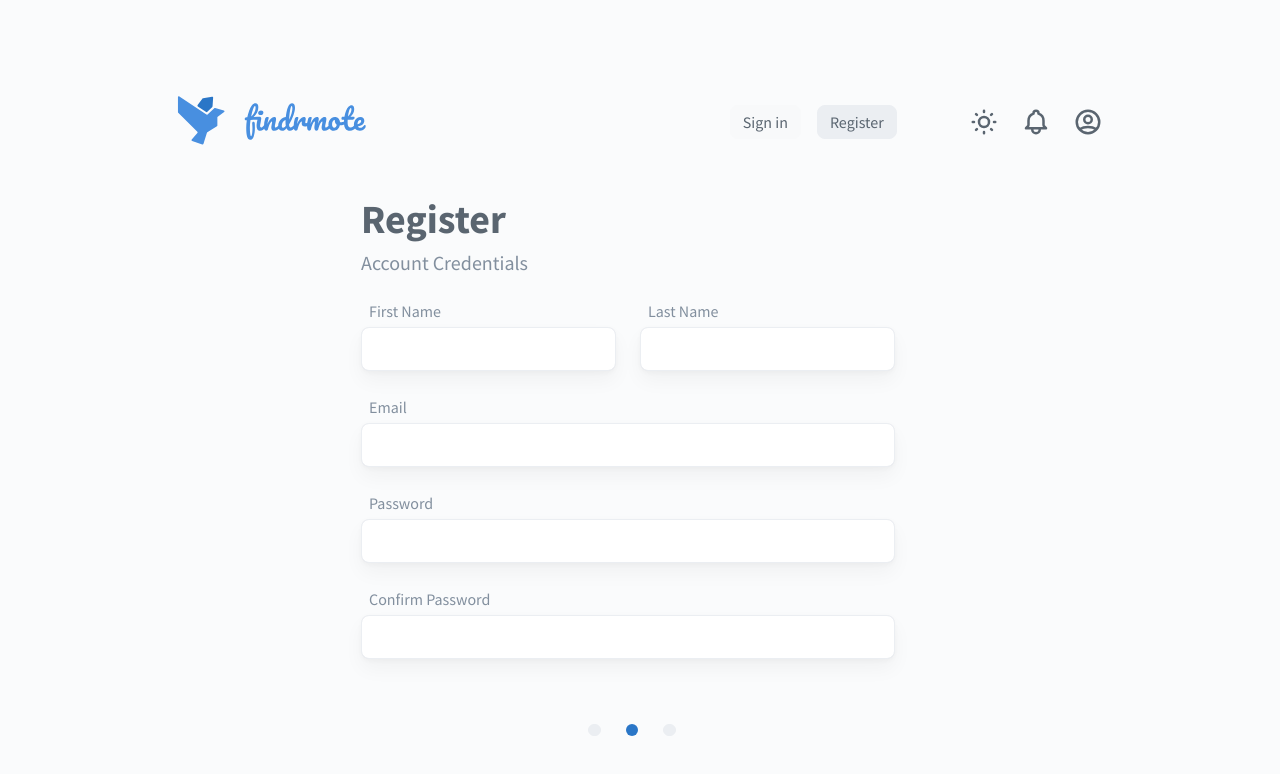
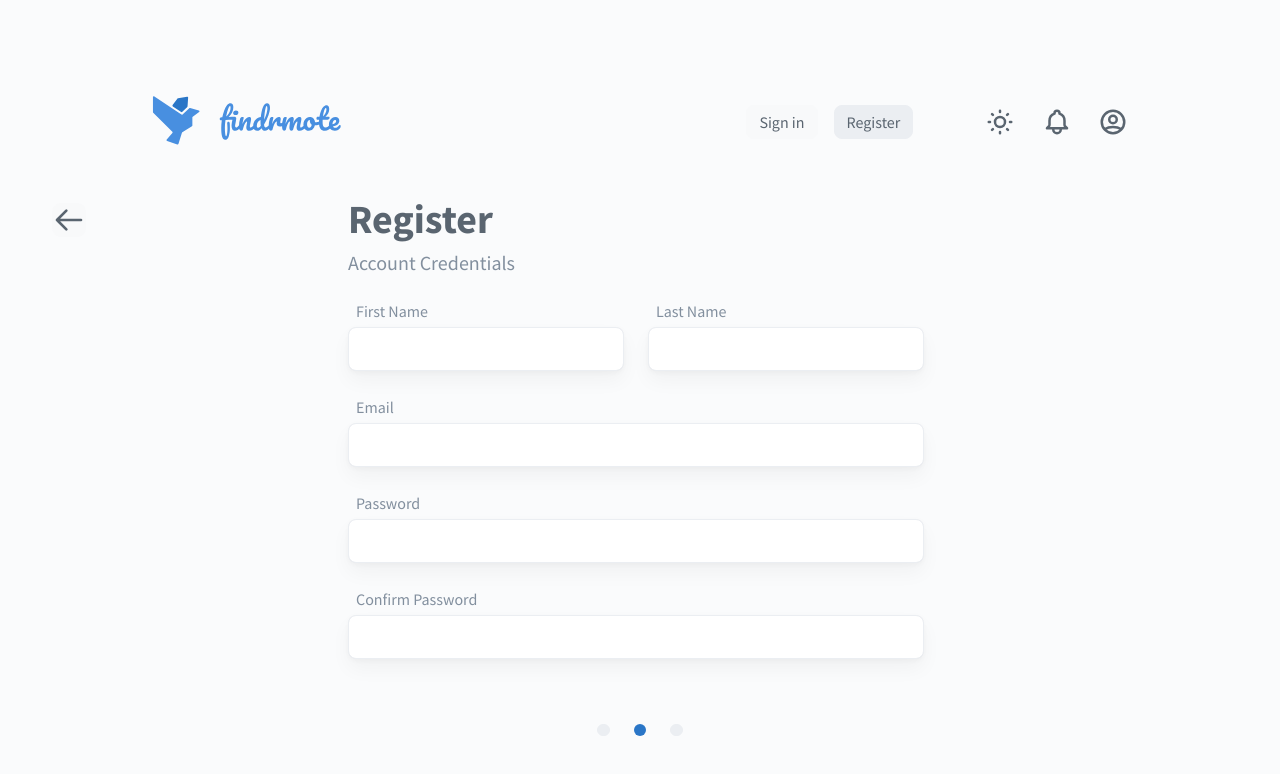
Before and after one commit to CIS-3750-Dream-Team/findrmote, a React (Create React App) app in the folder app/: page /register in a window 1280 px wide. Both pictures are taken after a click on the button "I am Looking for a Job". Shown: the top 774 px of the page. Built offline with nearby package versions, Linux system fonts and the light colour scheme.

Commit message:
Refactor registration form and add form for employers

```diff
--- a/app/src/js/pages/Register.js
+++ b/app/src/js/pages/Register.js
@@ -1,45 +1,205 @@
 import React, { useState } from 'react';
-import { HiOutlineOfficeBuilding, HiOutlineSearch } from "react-icons/hi";
+import { HiOutlineOfficeBuilding, HiOutlineSearch, HiOutlineArrowLeft } from "react-icons/hi";
 
 import '../../scss/register.scss';
 
+/* #TODO: Add regex for emails and URLS */
 
 function Register(props) {
   const [progress, setProgress] = useState(0);
   const [user, setUser] = useState(null);
-  const [formdata, setFormdata] = useState({});
+  const [fields, setFields] = useState({});
 
   function setField(e, field) {
-    setFormdata(prev => {
-      prev[field] = e.target.value;
+    const value = e.target.value;
+    const error = validateField(field, value);
 
-      return prev;
-    });
+    setFields({...fields, [field]: {value, error}});
   }
 
-  function submit() {
-    console.log(formdata);
+  function validateField(field, value) {
+    const check = validators[field];
+    return check ? check(value).filter(c => c)[0] : false;
+  }
+
+  function validateForm(form) {
+    const result = form.reduce((result, {type, name, field1, field2}) => {
+      switch(type) {
+        case 'fieldset':
+          result[field1.name] = {
+            value: fields[field1.name]?.value || '',
+            error: validateField(field1.name, fields[field1.name]?.value || '')
+          }
+          result[field2.name] = {
+            value: fields[field2.name]?.value || '',
+            error: validateField(field2.name, fields[field2.name]?.value || '')
+          };
+          break;
+
+        default:
+          result[name] = {
+            value: fields[name]?.value || '',
+            error: validateField(name, fields[name]?.value || '')
+          };
+          break;
+      }
+
+      return result;
+    }, {});
+
+    setFields(result);
+
+    return !(Object.entries(result).filter(([k, v]) => v.error).length > 0);
+  }
+
+  // Functions that validate a required field value
+  // The function acccept the value of the field and return an array
+  // The array items are either null (meaning the field is valid), or an error message
+  const validators = {
+    'first-name': v => ([
+      v.length > 0 ? null : 'please provide a first name'
+    ]),
+    'last-name': v => ([
+      v.length > 0 ? null : 'please provide a last name'
+    ]),
+    'email': v => ([
+      v.length > 0 ? null : 'please provide an email',
+      v.includes('@') && v.includes('.') ? null : 'please provide a valid email'
+    ]),
+    'pass': v => ([
+      v.length > 0 ? null : 'please provide a password',
+      v.length > 7 ? null : 'password must be atleast 8 characters'
+    ]),
+    'pass-conf': v => ([
+      v.length > 0 ? null : 'please confirm your password',
+      v === fields['pass']?.value ? null : 'passwords do not match'
+    ]),
+    'company-name': v => ([
+      v.length > 0 ? null : 'please provide a company name'
+    ]),
+    'company-desc': v => ([
+      v.length > 0 ? null : 'please provide a company description'
+    ]),
+    'company-location': v => ([
+      v.length > 0 ? null : 'please provide a company location'
+    ]),
+    'company-website': v => ([
+      v.length > 0 ? null : 'please provide a company website'
+    ])
+  };
+
+
+  function input({type, label, name, optional}, i, className=null) {
+    const {value, error} = (fields[name] || {});
+
+    return (
+      <div key={i} className={className || "form-group w-100"}>
+        <label className={`txt-0 ms-2 mb-1 ${error ? 'fw-bolder error' : ''}`}>
+          {label} {optional ? <i> (Optional) </i> : null}
+        </label>
+        <label className="txt-0 ms-2 mb-1 error"> {error ? error : null} </label>
+        <input
+          className={`form-control mb-4 px-3 fs-5 ${error ? 'error' : ''}`}
+          onChange={e => setField(e, name)} value={value || ''}
+          required={!optional} type={type}
+        />
+      </div>
+    );
+  }
+
+  function textarea({type, label, name, optional}, i) {
+    const {value, error} = (fields[name] || {});
+
+    return (
+      <div key={i} className="form-group w-100">
+        <label className={`txt-0 ms-2 mb-1 ${error ? 'fw-bolder error' : ''}`}>
+          {label} {optional ? <i> (Optional) </i> : null}
+        </label>
+        <label className="txt-0 ms-2 mb-1 error"> {error ? error : null} </label>
+        <textarea
+          className={`form-control mb-4 px-3 fs-6 ${error ? 'error' : ''}`}
+          onChange={e => setField(e, name)} value={value || ''}
+          required={!optional} type={type}
+        />
+      </div>
+    )
+  }
+
+  function fieldset({field1, field2}, i) {
+    return (
+      <fieldset key={i} className="d-flex">
+        {input(field1, 0, "form-group me-4 w-100")} {input(field2, 1)}
+      </fieldset>
+    );
+  }
+
+  function mapper(field, i) {
+    switch(field.type) {
+      case 'fieldset': return fieldset(field, i);
+      case 'textarea': return textarea(field, i);
+      default: return input(field, i);
+    }
+  }
+
+  const forms = {
+    credentials: [
+      {
+        type: 'fieldset',
+        field1: {type: 'text', label: 'First Name', name: 'first-name'},
+        field2: {type: 'text', label: 'Last Name', name: 'last-name'}
+      },
+      {type: 'text', label: 'Email', name: 'email'},
+      {type: 'password', label: 'Password', name: 'pass'},
+      {type: 'password', label: 'Confirm Password', name: 'pass-conf'}
+    ],
+    education: [
+      {type: 'text', label: 'Education', name: 'education', optional: true},
+      {type: 'text', label: 'Degree & Major', name: 'education-type', optional: true},
+      {
+        type: 'fieldset',
+        field1: {type: 'date', label: 'Start Date', name: 'start-date'},
+        field2: {type: 'date', label: 'End Date', name: 'end-date'}
+      }
+    ],
+    media: [
+      {type: 'url', label: 'Github', name: 'link-github', optional: true},
+      {type: 'url', label: 'LinkedIn', name: 'link-linkedin', optional: true},
+      {type: 'url', label: 'Personal Website', name: 'link-website', optional: true}
+    ],
+    company: [
+      {type: 'text', label: 'Company Name', name: 'company-name'},
+      {type: 'textarea', label: 'Company Description', name: 'company-desc'},
+      {type: 'text', label: 'Company Location', name: 'company-location'},
+      {type: 'url', label: 'Company Website', name: 'company-website'}
+    ]
   }
 
 
   return (
-    <div id="register" className="row justify-content-center flex-grow-1 w-100">
+    <div id="register" className="row">
+      <div className="col pe-0 pt-1 pt-sm-2 me-1">
+        {progress > 0 && (
+          <button
+            className="btn d-none d-sm-flex btn-light fs-2 p-0 mt-5"
+            onClick={() => setProgress(progress - 1)}
+          > <HiOutlineArrowLeft /> </button>
+        )}
+      </div>
+
       <div className="col-xl-6 col-lg-8 col-10 d-flex flex-column justify-content-between align-items-center">
         {progress === 0 && (
           <div className="registration-home d-flex flex-column mt-5 w-100">
             <h1 className="mb-4 fw-bold"> Create an Account </h1>
+
             <button
               className="btn btn-secondary border d-flex justify-content-between align-items-center fs-3 px-4 py-3 mb-4"
               onClick={() => setUser('candidate') || setProgress(1)}
-            >
-              I am Looking for a Job <HiOutlineSearch />
-            </button>
+            > I am Looking for a Job <HiOutlineSearch /> </button>
+
             <button
               className="btn btn-secondary border d-flex justify-content-between align-items-center fs-3 px-4 py-3"
               onClick={() => setUser('employer') || setProgress(1)}
-            >
-              I am an Employer <HiOutlineOfficeBuilding />
-            </button>
+            > I am an Employer <HiOutlineOfficeBuilding /> </button>
           </div>
         )}
 
@@ -48,46 +208,13 @@ function Register(props) {
             {/* First form for candidates */}
             <h1 className="fw-bold mb-2"> Register </h1>
             <h5 className="txt-0 mb-4"> Account Credentials </h5>
-            <fieldset className="d-flex">
-              <div className="form-group me-4 w-100">
-                <label className="txt-0 ms-2 mb-1"> First Name </label>
-                <input
-                  className='form-control mb-4 px-3 fs-5' type="text"
-                  onChange={e => setField(e, 'first-name')} value={formdata['first-name']}
-                />
-              </div>
-              <div className="form-group w-100">
-                <label className="txt-0 ms-2 mb-1"> Last Name </label>
-                <input
-                  className='form-control mb-4 px-3 fs-5' type="text"
-                  onChange={e => setField(e, 'last-name')} value={formdata['last-name']}
-                />
-              </div>
-            </fieldset>
-            <div className="form-group">
-              <label className="txt-0 ms-2 mb-1"> Email </label>
-              <input
-                className='form-control mb-4 px-3 fs-5' type="text"
-                onChange={e => setField(e, 'email')} value={formdata['email']}
-              />
-            </div>
-            <div className="form-group">
-              <label className="txt-0 ms-2 mb-1"> Password </label>
-              <input
-                className='form-control mb-4 px-3 fs-5' type="password"
-                onChange={e => setField(e, 'pass')} value={formdata['pass']}
-              />
-            </div>
-            <div className="form-group">
-              <label className="txt-0 ms-2 mb-1"> Confirm Password </label>
-              <input
-                className='form-control mb-4 px-3 fs-5' type="password"
-                onChange={e => setField(e, 'pass-conf')} value={formdata['pass-conf']}
-              />
-            </div>
-            <button className="btn btn-primary mt-3 w-100" onClick={() => setProgress(2)} type="button">
-              Next
-            </button>
+
+            {forms.credentials.map(mapper).flat()}
+
+            <button
+              className="btn btn-primary mt-3 w-100"
+              onClick={() => validateForm(forms.credentials) && setProgress(2)}
+            > Next </button>
           </div>
         )}
 
@@ -96,93 +223,64 @@ function Register(props) {
             {/* Second form for candidates */}
             <h1 className="fw-bold mb-2"> Register </h1>
             <h5 className="txt-0 mb-4"> Educational Background </h5>
-            <div className="form-group">
-              <label className="txt-0 ms-2 mb-1"> Education <i> (Optional) </i> </label>
-              <input
-                className='form-control mb-4 px-3 fs-5' type="text"
-                onChange={e => setField(e, 'eduction')} value={formdata['eduction']}
-              />
-            </div>
-            <div className="form-group">
-              <label className="txt-0 ms-2 mb-1"> Degree & Major <i> (Optional) </i> </label>
-              <input
-                className='form-control mb-4 px-3 fs-5' type="text"
-                onChange={e => setField(e, 'education-level')} value={formdata['education-level']}
-              />
-            </div>
-            <fieldset className="d-flex">
-              <div className="form-group me-4 w-100">
-                <label className="txt-0 ms-2 mb-1"> Start Date </label>
-                <input
-                  className='form-control mb-4 px-3 fs-5' type="date"
-                  onChange={e => setField(e, 'education-start')} value={formdata['education-start']}
-                />
-              </div>
-              <div className="form-group w-100">
-                <label className="txt-0 ms-2 mb-1"> End Date </label>
-                <input
-                  className='form-control mb-4 px-3 fs-5' type="date"
-                  onChange={e => setField(e, 'education-end')} value={formdata['education-end']}
-                />
-              </div>
-            </fieldset>
 
-            <fieldset className="mt-3">
-              <div className="form-group">
-                <label className="txt-0 ms-2 mb-1"> Github <i> (Optional) </i> </label>
-                <input
-                  className='form-control mb-3 px-3 fs-5' type="url"
-                  onChange={e => setField(e, 'link-github')} value={formdata['link-github']}
-                />
-              </div>
-              <div className="form-group">
-                <label className="txt-0 ms-2 mb-1"> LinkedIn <i> (Optional) </i> </label>
-                <input
-                  className='form-control mb-3 px-3 fs-5' type="url"
-                  onChange={e => setField(e, 'link-linkedin')} value={formdata['link-linkedin']}
-                />
-              </div>
-              <div className="form-group">
-                <label className="txt-0 ms-2 mb-1"> Personal Website <i> (Optional) </i> </label>
-                <input
-                  className='form-control mb-4 px-3 fs-5' type="url"
-                  onChange={e => setField(e, 'link-website')} value={formdata['link-website']}
-                />
-              </div>
-            </fieldset>
+            {forms.education.map(mapper).flat()}
+            <div className='divider mb-4 mx-2'></div>
+            {forms.media.map(mapper).flat()}
 
-            <button className="btn btn-primary mt-3 w-100" onClick={() => submit()} type="button">
-              Next
-            </button>
+            <button
+              className="btn btn-primary mt-3 w-100"
+              onClick={() => validateForm(forms.education)}
+            > Register </button>
           </div>
         )}
 
 
         {progress === 1 && user === 'employer' && (
           <div className="registration-form d-flex flex-column mt-5 w-100">
-            {/* First form for employers */}
+            <h1 className="fw-bold mb-2"> Register </h1>
+            <h5 className="txt-0 mb-4"> Information for Company Contact </h5>
+
+            {forms.credentials.map(mapper).flat()}
+
+            <button
+              type="button"
+              className="btn btn-primary mt-3 w-100"
+              onClick={() => validateForm(forms.credentials) && setProgress(2)}
+            > Next </button>
           </div>
         )}
 
         {progress === 2 && user === 'employer' && (
           <div className="registration-form d-flex flex-column mt-5 w-100">
             {/* Second form for employers */}
+            <h1 className="fw-bold mb-2"> Register </h1>
+            <h5 className="txt-0 mb-4"> Educational Background </h5>
+
+            {forms.company.map(mapper).flat()}
+
+            <button
+              className="btn btn-primary mt-3 w-100"
+              onClick={() => validateForm(forms.company)}
+            > Register </button>
           </div>
         )}
+      </div>
 
-        <div className="fixed-bottom d-flex justify-content-center w-100 bg-0">
+      <div className="col"></div>
+
+      <div className="fixed-bottom d-flex justify-content-center w-100 bg-0">
           <div className="d-flex justify-content-center col-xl-6 col-lg-8 col-10">
-            <div className="indicators d-flex justify-content-around px-md-4 px-1 mb-5 mt-4 me-3 w-25">
+            <div className="indicators d-flex justify-content-around px-md-4 px-1 mb-5 mt-4 w-25">
               {[0, 1, 2].map(i => (
                 <button key={i}
                   className={`btn btn-secondary p-0 mb-3 ${progress === i ? 'active' : ''}`}
-                  onClick={() => setProgress(i)}
+                  onClick={() => setProgress(i < progress ? i : progress)}
                 ></button>
               ))}
             </div>
           </div>
         </div>
-      </div>
     </div>
   );
 }
--- a/app/src/scss/custom.scss
+++ b/app/src/scss/custom.scss
@@ -28,14 +28,13 @@ $green-100: #4ade80;
 $yellow-60: #ffa21499;
 $yellow-100: #ffa214;
 
-// Needs to be at the bottom so the variable overrides stick
+
 @import '../../node_modules/bootstrap/scss/bootstrap';
+
 
 body {
   color: $text1;
-
-  .App {
-    overflow-x: hidden;
+  overflow: hidden;
 
   .btn {
     border-radius: 0.5rem;
@@ -76,7 +75,7 @@ body {
     }
 
     &::placeholder {
-        color: $text0;
+      color: $grey2;
     }
   }
 
@@ -86,4 +85,8 @@ body {
     }
   }
 }
+
+
+::-webkit-scrollbar {
+  display: none;
 }
--- a/app/src/scss/main.scss
+++ b/app/src/scss/main.scss
@@ -10,7 +10,6 @@
 body {
   font-family: 'Source Sans Pro', sans-serif !important;
   background-color: $grey0 !important;
-  overflow: hidden;
 
   #logo {
     max-width: 200px;
--- a/app/src/scss/register.scss
+++ b/app/src/scss/register.scss
@@ -6,13 +6,21 @@
 @import 'main';
 @import 'custom';
 
+
 #register {
-  padding-right: 45px;
   margin-bottom: 110px;
-  box-sizing: content-box;
   overflow-y: scroll;
+  scrollbar-width: none;
 
   .col-10 {
+    label.error {
+      color: $red !important;
+    }
+
+    input.error {
+      border-color: $red !important;
+    }
+
     .indicators button {
       border-radius: 50%;
       width: 12.5px;
```
Also changed, not shown: app/src/js/pages/Home.js (+4 -3 lines), app/src/scss/home.scss (added, +13 -0 lines). Lines whose indentation alone changed are shown as unchanged.
